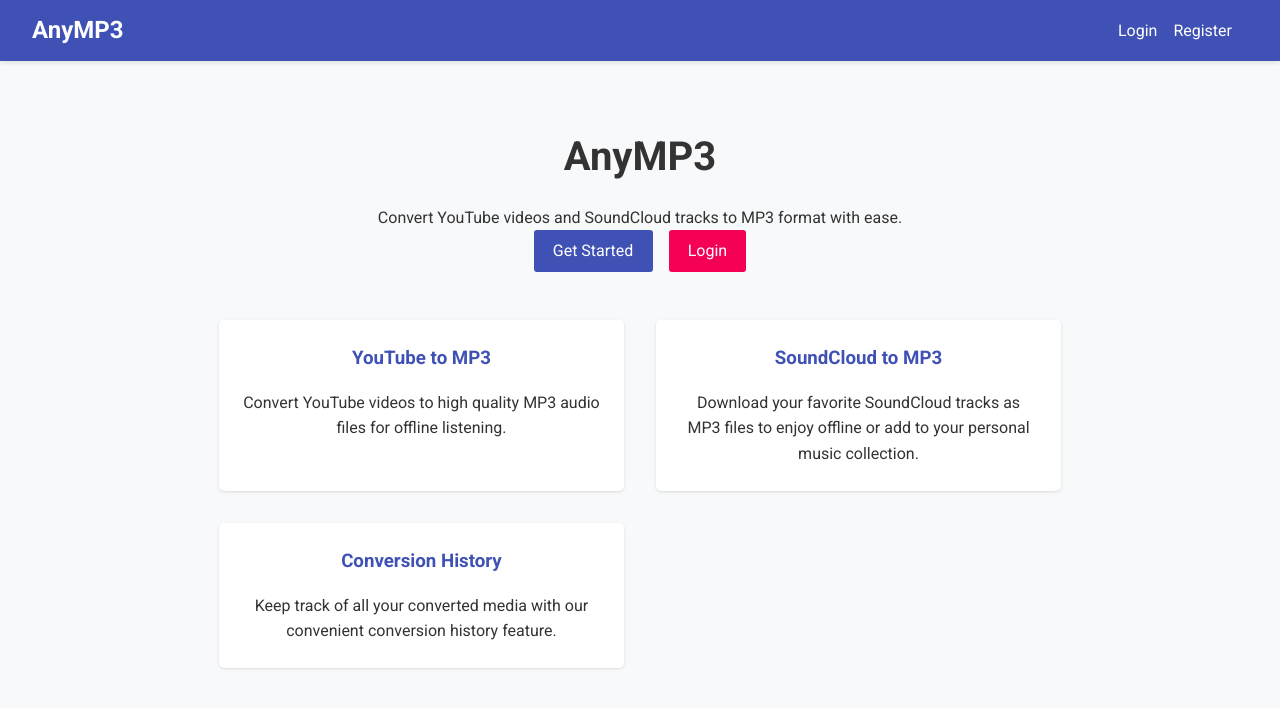
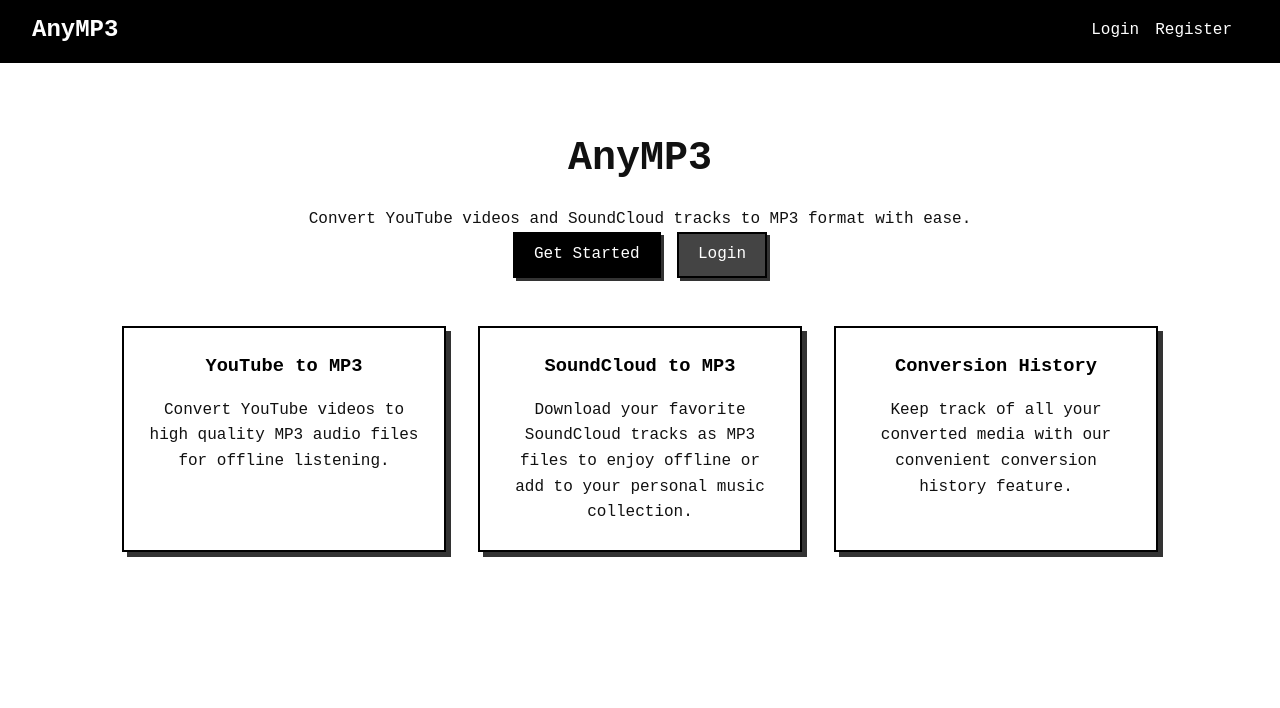
Before and after one commit to montygracey/mediaconverter, a React (Create React App) app in the folder frontend/: page / in a window 1280 px wide. Shown: the top 708 px of the page. Built offline with nearby package versions, Linux system fonts and the light colour scheme.

Commit message:
updated final css

```diff
--- a/frontend/src/App.css
+++ b/frontend/src/App.css
@@ -17,11 +17,11 @@
   align-items: center;
   padding: 0.7rem 2rem;
   background-color: var(--primary-color);
-  color: white;
+  color: var(--light-color);
   position: sticky;
   top: 0;
   z-index: 1;
-  box-shadow: 0 2px 4px rgba(0, 0, 0, 0.1);
+  border-bottom: var(--border-style);
 }
 
 .navbar a {
@@ -64,10 +64,12 @@
 
 .feature-card {
   padding: 1.5rem;
-  background: white;
-  border-radius: 5px;
-  box-shadow: 0 1px 3px rgba(0, 0, 0, 0.12);
+  background: var(--light-color);
+  border-radius: 0;
+  border: var(--border-style);
+  box-shadow: 5px 5px 0px rgba(0, 0, 0, 0.8);
   text-align: center;
+  position: relative;
 }
 
 .feature-card h3 {
@@ -83,9 +85,10 @@
 
 .auth-form {
   padding: 2rem;
-  background: white;
-  border-radius: 5px;
-  box-shadow: 0 1px 3px rgba(0, 0, 0, 0.12);
+  background: var(--light-color);
+  border-radius: 0;
+  border: var(--border-style);
+  box-shadow: 5px 5px 0px rgba(0, 0, 0, 0.8);
 }
 
 .auth-form h2 {
@@ -139,9 +142,10 @@
   justify-content: space-between;
   align-items: center;
   padding: 1rem;
-  background: white;
-  border-radius: 5px;
-  box-shadow: 0 1px 3px rgba(0, 0, 0, 0.12);
+  background: var(--light-color);
+  border-radius: 0;
+  border: var(--border-style);
+  box-shadow: 5px 5px 0px rgba(0, 0, 0, 0.8);
   margin-bottom: 1rem;
 }
 
--- a/frontend/src/index.css
+++ b/frontend/src/index.css
@@ -1,10 +1,13 @@
 :root {
-  --primary-color: #3f51b5;
-  --secondary-color: #f50057;
-  --dark-color: #333;
-  --light-color: #f4f4f4;
+  --primary-color: #000000;
+  --secondary-color: #444444;
+  --dark-color: #111111;
+  --light-color: #ffffff;
   --danger-color: #dc3545;
   --success-color: #28a745;
+  --border-style: 2px solid #000000;
+  --scribble-line1: 1px solid #000000;
+  --scribble-line2: 1px solid #000000;
 }
 
 * {
@@ -14,11 +17,11 @@
 }
 
 body {
-  font-family: 'Roboto', sans-serif;
+  font-family: 'Courier New', monospace;
   font-size: 1rem;
   line-height: 1.6;
-  background-color: #f8f9fa;
-  color: #333;
+  background-color: var(--light-color);
+  color: var(--dark-color);
 }
 
 a {
@@ -65,21 +68,25 @@
   width: 100%;
   padding: 0.5rem;
   font-size: 1rem;
-  border: 1px solid #ccc;
-  border-radius: 3px;
+  font-family: 'Courier New', monospace;
+  border: var(--border-style);
+  border-radius: 0;
+  background-color: var(--light-color);
 }
 
 /* Buttons */
 .btn {
   display: inline-block;
   background: var(--light-color);
-  color: #333;
+  color: var(--dark-color);
   padding: 0.5rem 1.2rem;
-  border: none;
+  border: var(--border-style);
   cursor: pointer;
   font-size: 1rem;
-  border-radius: 3px;
-  transition: opacity 0.2s ease-in;
+  font-family: 'Courier New', monospace;
+  border-radius: 0;
+  box-shadow: 3px 3px 0px rgba(0, 0, 0, 0.8);
+  transition: all 0.1s ease-in;
   outline: none;
 }
 
@@ -104,7 +111,8 @@
 }
 
 .btn:hover {
-  opacity: 0.8;
+  transform: translate(1px, 1px);
+  box-shadow: 2px 2px 0px rgba(0, 0, 0, 0.8);
 }
 
 .btn:disabled {
@@ -116,10 +124,10 @@
 .alert {
   padding: 0.8rem;
   margin: 1rem 0;
-  opacity: 0.9;
   background: var(--light-color);
-  color: #333;
-  border-radius: 3px;
+  color: var(--dark-color);
+  border-radius: 0;
+  border: var(--border-style);
 }
 
 .alert-primary {
@@ -139,10 +147,11 @@
 
 /* Cards */
 .card {
-  background: #fff;
+  background: var(--light-color);
   padding: 1.5rem;
-  border-radius: 3px;
-  box-shadow: 0 1px 3px rgba(0, 0, 0, 0.12), 0 1px 2px rgba(0, 0, 0, 0.24);
+  border-radius: 0;
+  border: var(--border-style);
+  box-shadow: 5px 5px 0px rgba(0, 0, 0, 0.8);
   margin-bottom: 1.5rem;
 }
 
@@ -154,3 +163,33 @@
 .text-primary { color: var(--primary-color); }
 .text-danger { color: var(--danger-color); }
 .text-success { color: var(--success-color); }
+
+
+.scribble {
+  position: relative;
+  display: inline-block;
+  padding-bottom: 8px;
+  margin-bottom: 5px;
+}
+
+.scribble::after {
+  content: '';
+  position: absolute;
+  bottom: -3px;
+  left: 0;
+  width: 100%;
+  height: 4px;
+  border-bottom: var(--scribble-line1);
+  transform: rotate(-0.5deg);
+}
+
+.scribble::before {
+  content: '';
+  position: absolute;
+  bottom: -6px;
+  left: 0;
+  width: 100%;
+  height: 4px;
+  border-bottom: var(--scribble-line2);
+  transform: rotate(0.5deg);
+}
```
